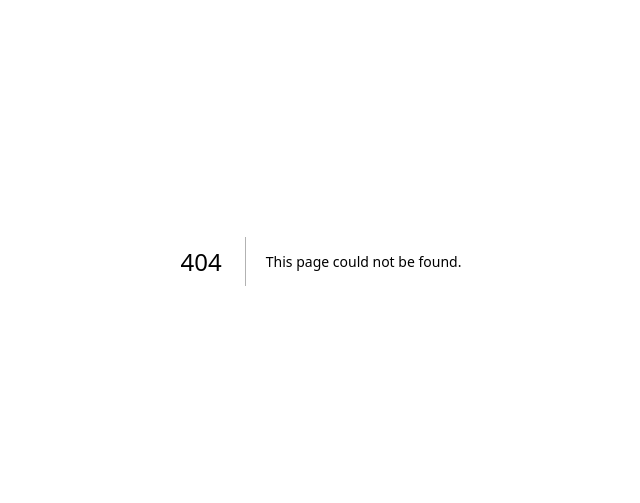
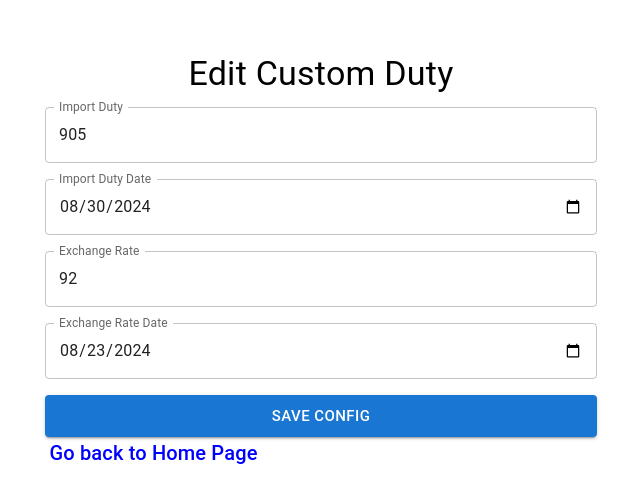
Before and after one commit to SSV0726/RATHI, a Next.js app: page /edit/customs in a window 1280 px wide. Before the commit this address had no page. Shown: the part 139-642 px from the top of the page, without its empty margins (319-959 px from the left). Built offline with nearby package versions, Linux system fonts and the light colour scheme.

Commit message:
edit page

```diff
--- a/package.json
+++ b/package.json
@@ -18,6 +18,7 @@
     "swr": "^2.2.5"
   },
   "devDependencies": {
+    "@types/node": "22.5.4",
     "eslint": "^8",
     "eslint-config-next": "14.2.7",
     "postcss": "^8",
--- a/public/config.json
+++ b/public/config.json
@@ -1,6 +1,6 @@
 {
-    "importDuty"        : 810,
-    "importDutyDate"    : "15/08/2024",
-    "exchangeRate"      : 84.85,
-    "exchangeRateDate"  : "17/08/2024"
-  }
+  "importDuty": "905",
+  "importDutyDate": "30/08/2024",
+  "exchangeRate": "92",
+  "exchangeRateDate": "23/08/2024"
+}
--- /dev/null
+++ b/src/app/api/config/route.js
@@ -0,0 +1,26 @@
+import fs from 'fs';
+import path from 'path';
+import { NextResponse } from 'next/server';
+
+const configFilePath = path.join(process.cwd(), 'public', 'config.json');
+
+export async function GET() {
+  try {
+    console.log(" GET api called /api/config ");
+    const data = fs.readFileSync(configFilePath, 'utf8');
+    return NextResponse.json(JSON.parse(data));
+  } catch (error) {
+    return NextResponse.json({ error: 'Failed to read config file' }, { status: 500 });
+  }
+}
+
+export async function POST(req) {
+  try {
+    console.log(" POST api called /api/config ");
+    const newData = await req.json();
+    fs.writeFileSync(configFilePath, JSON.stringify(newData, null, 2), 'utf8');
+    return NextResponse.json({ message: 'Config updated successfully' });
+  } catch (error) {
+    return NextResponse.json({ error: 'Failed to update config file' }, { status: 500 });
+  }
+}
--- /dev/null
+++ b/src/app/edit/customs/page.js
@@ -0,0 +1,174 @@
+'use client';
+
+import { useState, useEffect } from 'react';
+import Link from 'next/link';
+import {
+  Container,
+  Typography,
+  TextField,
+  Button,
+  Box,
+  Grid,
+  Alert,
+} from '@mui/material';
+
+const EditConfig = () => {
+
+  const [config, setConfig] = useState({
+    importDuty: '',
+    importDutyDate: '',
+    exchangeRate: '',
+    exchangeRateDate: '',
+  });
+  const [loading, setLoading] = useState(true);
+  const [error, setError] = useState(null);
+
+  useEffect(() => {
+    const fetchConfig = async () => {
+      try {
+        const res = await fetch('/api/config');
+        const data = await res.json();
+        setConfig(data);
+      } catch (err) {
+        setError('Failed to load config data');
+      } finally {
+        setLoading(false);
+      }
+    };
+
+    fetchConfig();
+  }, []);
+
+  const handleChange = (e) => {
+    const { name, value } = e.target;
+    setConfig({
+      ...config,
+      [name]: value,
+    });
+  };
+
+  const handleSave = async () => {
+    try {
+      const res = await fetch('/api/config', {
+        method: 'POST',
+        headers: {
+          'Content-Type': 'application/json',
+        },
+        body: JSON.stringify(config),
+      });
+
+      if (res.ok) {
+        alert('Config updated successfully');
+      } else {
+        throw new Error('Failed to update config');
+      }
+    } catch (err) {
+      setError('Failed to save config');
+    }
+  };
+
+  if (loading) return <Typography>Loading...</Typography>;
+  if (error) return <Alert severity="error">{error}</Alert>;
+
+  return (
+    <Container maxWidth="sm">
+      <Box
+        display="flex"
+        flexDirection="column"
+        justifyContent="center"
+        alignItems="center"
+        minHeight="100vh"
+      >
+        <Typography variant="h4" gutterBottom>
+          Edit Custom Duty
+        </Typography>
+
+
+        <Grid container spacing={2}>
+          <Grid item xs={12}>
+            <TextField
+              label="Import Duty"
+              type="number"
+              name="importDuty"
+              value={config.importDuty}
+              onChange={handleChange}
+              fullWidth
+              variant="outlined"
+            />
+          </Grid>
+
+          <Grid item xs={12}>
+            <TextField
+              label="Import Duty Date"
+              type="date"
+              name="importDutyDate"
+              value={config.importDutyDate.split('/').reverse().join('-')} // Convert to YYYY-MM-DD for input
+              onChange={(e) => {
+                const formattedDate = e.target.value.split('-').reverse().join('/');
+                handleChange({ target: { name: 'importDutyDate', value: formattedDate } });
+              }}
+              fullWidth
+              InputLabelProps={{ shrink: true }}
+              variant="outlined"
+            />
+          </Grid>
+
+          <Grid item xs={12}>
+            <TextField
+              label="Exchange Rate"
+              type="number"
+              name="exchangeRate"
+              step="0.01"
+              value={config.exchangeRate}
+              onChange={handleChange}
+              fullWidth
+              variant="outlined"
+            />
+          </Grid>
+
+          <Grid item xs={12}>
+            <TextField
+              label="Exchange Rate Date"
+              type="date"
+              name="exchangeRateDate"
+              value={config.exchangeRateDate.split('/').reverse().join('-')}
+              onChange={(e) => {
+                const formattedDate = e.target.value.split('-').reverse().join('/');
+                handleChange({ target: { name: 'exchangeRateDate', value: formattedDate } });
+              }}
+              fullWidth
+              InputLabelProps={{ shrink: true }}
+              variant="outlined"
+            />
+          </Grid>
+
+          <Grid item xs={12}>
+            <Button
+              onClick={handleSave}
+              variant="contained"
+              color="primary"
+              fullWidth
+              size="large"
+            >
+              Save Config
+            </Button>
+          </Grid>
+          <br></br>
+          <Grid container spacing={2}>
+            <Typography variant="h6" align="center" sx={{ margin: 2 }}>
+              <Link href="/" style={{ textDecoration: 'none', color: 'blue' }}>
+                &nbsp; &nbsp; Go back to Home Page
+              </Link>
+            </Typography>
+          </Grid>
+        </Grid>
+      </Box>
+
+
+
+
+    </Container>
+  );
+};
+
+export default EditConfig;
```
Also changed, not shown: src/app/page.js (+42 -21 lines), tsconfig.json (added, +34 -0 lines), 1 other file (tests, documents, lock files or other folders).
